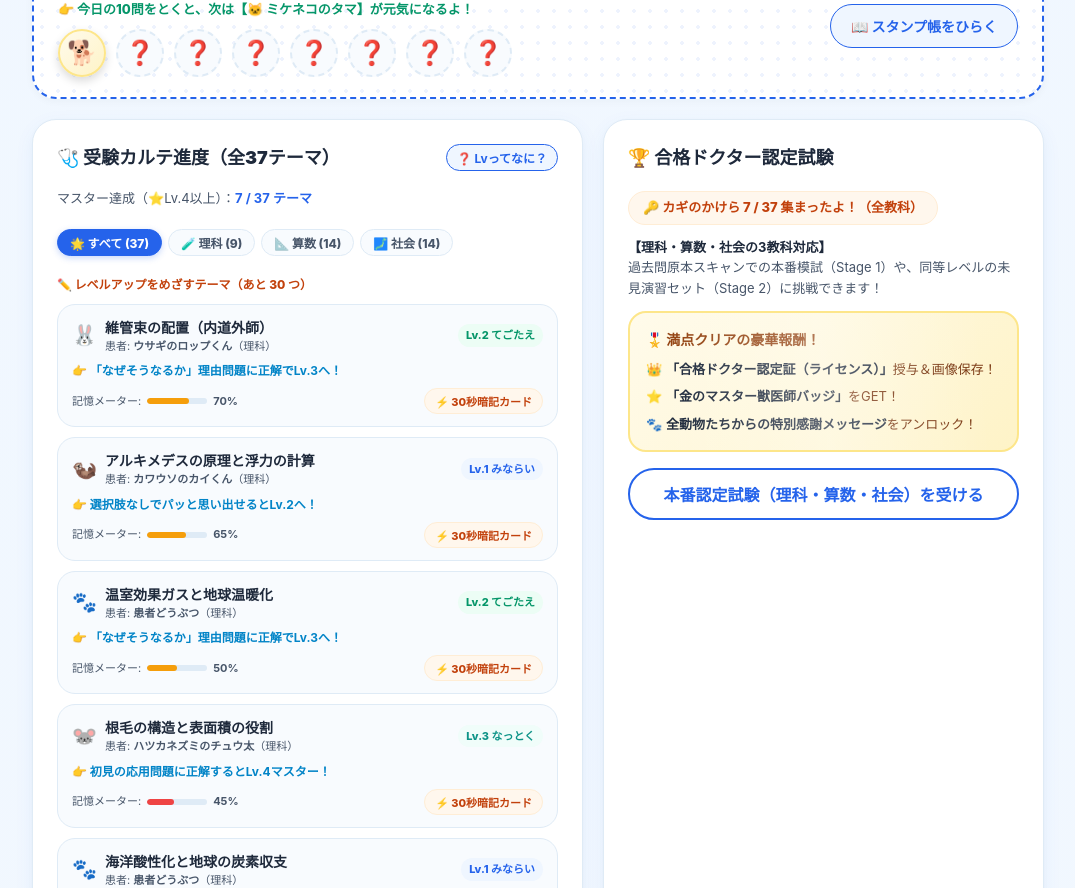
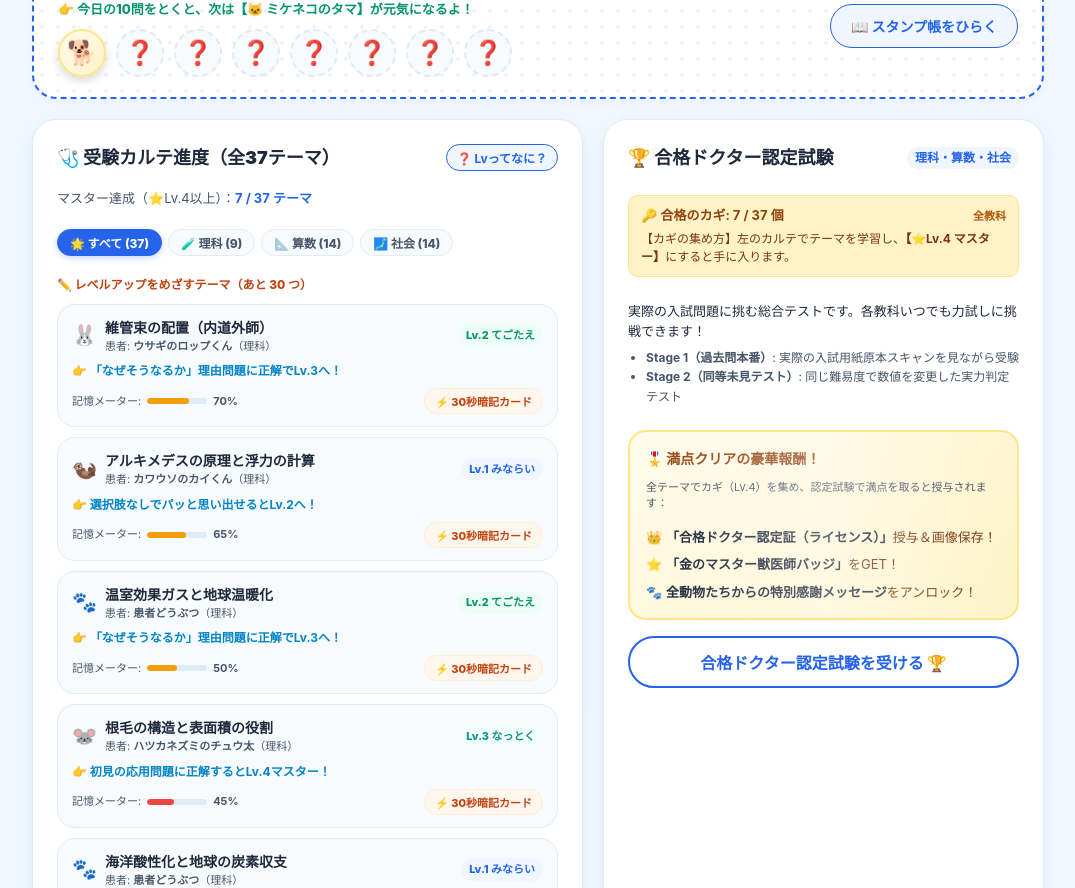
Before and after one commit to saka-guchi/saka-guchi.github.io, a React (Vite) app in the folder junior-vet-exam-chart/: page /#/ in a window 1280 px wide. Shown: the part 551-1439 px from the top of the page, without its empty margins (102-1177 px from the left). Built offline with nearby package versions, Linux system fonts and the light colour scheme; a web font is replaced by a local one.

Commit message:
fix(copy): 合格ドクター認定試験カードの用語統一・カギの獲得条件と試験ロジックの説明整理

```diff
--- a/junior-vet-exam-chart/src/pages/HomePage.tsx
+++ b/junior-vet-exam-chart/src/pages/HomePage.tsx
@@ -478,22 +478,47 @@ export const HomePage: React.FC = () => {
 
           {/* 右カラム: 🏆 合格ドクター認定試験 */}
           <div className={styles.card} data-testid="card-final-challenge">
-            <h3 className={styles.cardTitle} style={{ margin: 0 }}>
-              🏆 合格ドクター認定試験
-            </h3>
-            <div className={styles.challengeStatus} style={{ marginTop: '4px' }}>
-              <span className={styles.lockBadge}>
-                🔑 カギのかけら {masteredCount} / {filteredSkills.length} 集まったよ！（{selectedStudySubject === 'all' ? '全教科' : selectedStudySubject === 'rika' ? '理科' : selectedStudySubject === 'sansu' ? '算数' : '社会'}）
+            <div style={{ display: 'flex', alignItems: 'center', justifyContent: 'space-between', marginBottom: '8px' }}>
+              <h3 className={styles.cardTitle} style={{ margin: 0 }}>
+                🏆 合格ドクター認定試験
+              </h3>
+              <span style={{ fontSize: '12px', background: 'var(--primary-weak)', color: 'var(--primary)', padding: '2px 8px', borderRadius: '12px', fontWeight: 'bold' }}>
+                理科・算数・社会
               </span>
-              <p className={styles.challengeNoticeText}>
-                <strong>【理科・算数・社会の3教科対応】</strong><br />
-                過去問原本スキャンでの本番模試（Stage 1）や、同等レベルの未見演習セット（Stage 2）に挑戦できます！
-              </p>
+            </div>
+
+            <div className={styles.challengeStatus}>
+              {/* カギの進度と集め方の説明 */}
+              <div style={{ background: '#fef3c7', border: '1px solid #fde68a', borderRadius: '10px', padding: '10px 12px', marginBottom: '12px' }}>
+                <div style={{ display: 'flex', alignItems: 'center', justifyContent: 'space-between' }}>
+                  <strong style={{ fontSize: '13px', color: '#92400e' }}>
+                    🔑 合格のカギ: {masteredCount} / {filteredSkills.length} 個
+                  </strong>
+                  <span style={{ fontSize: '11px', color: '#b45309', fontWeight: 'bold' }}>
+                    {selectedSkillSubject === 'all' ? '全教科' : selectedSkillSubject === 'rika' ? '理科' : selectedSkillSubject === 'sansu' ? '算数' : '社会'}
+                  </span>
+                </div>
+                <div style={{ fontSize: '12px', color: '#78350f', marginTop: '4px', lineHeight: '1.5' }}>
+                  【カギの集め方】左のカルテでテーマを学習し、<strong>【⭐Lv.4 マスター】</strong>にすると手に入ります。
+                </div>
+              </div>
+
+              {/* 試験内容の説明 */}
+              <div style={{ fontSize: '13px', color: 'var(--text)', lineHeight: '1.6', marginBottom: '12px' }}>
+                実際の入試問題に挑む総合テストです。各教科いつでも力試しに挑戦できます！
+                <ul style={{ margin: '6px 0 0 0', paddingLeft: '18px', fontSize: '12px', color: 'var(--text-subtle)' }}>
+                  <li><strong>Stage 1（過去問本番）</strong>: 実際の入試用紙原本スキャンを見ながら受験</li>
+                  <li><strong>Stage 2（同等未見テスト）</strong>: 同じ難易度で数値を変更した実力判定テスト</li>
+                </ul>
+              </div>
 
               {/* クリア報酬カード */}
               <div className={styles.rewardCard}>
                 <div className={styles.rewardTitle}>
                   <span>🎖️ 満点クリアの豪華報酬！</span>
+                </div>
+                <div style={{ fontSize: '11px', color: 'var(--text-subtle)', marginBottom: '6px' }}>
+                  全テーマでカギ（Lv.4）を集め、認定試験で満点を取ると授与されます：
                 </div>
                 <ul className={styles.rewardList}>
                   <li>👑 <strong>「合格ドクター認定証（ライセンス）」</strong>授与＆画像保存！</li>
@@ -511,7 +536,7 @@ export const HomePage: React.FC = () => {
               }}
               data-testid="final-challenge-link-btn"
             >
-              本番認定試験（理科・算数・社会）を受ける
+              合格ドクター認定試験を受ける 🏆
             </button>
           </div>
         </div>
```
Also changed, not shown: junior-vet-exam-chart/src/utils/memory-retention.ts (line endings or trailing spaces), 1 other file (tests, documents, lock files or other folders).
